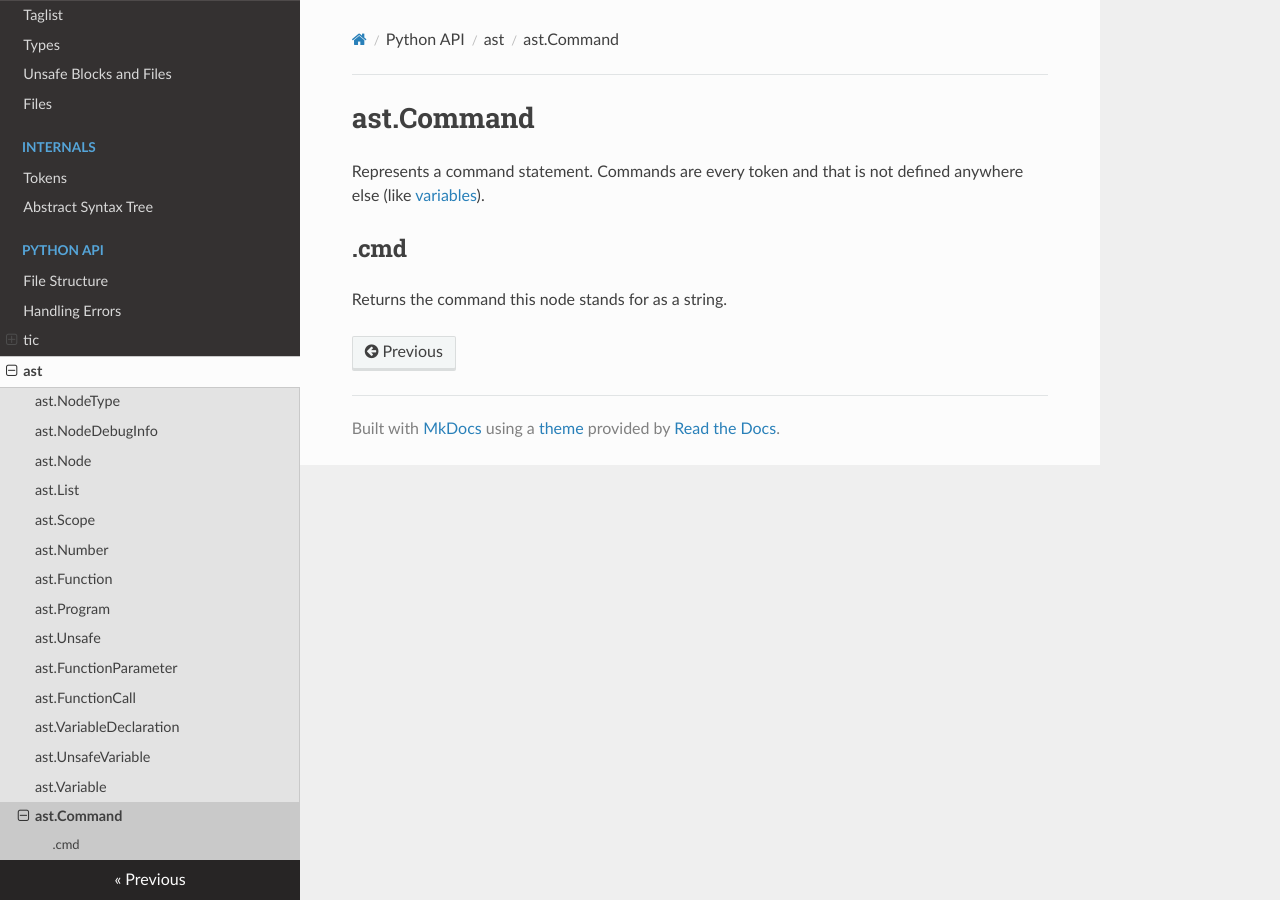
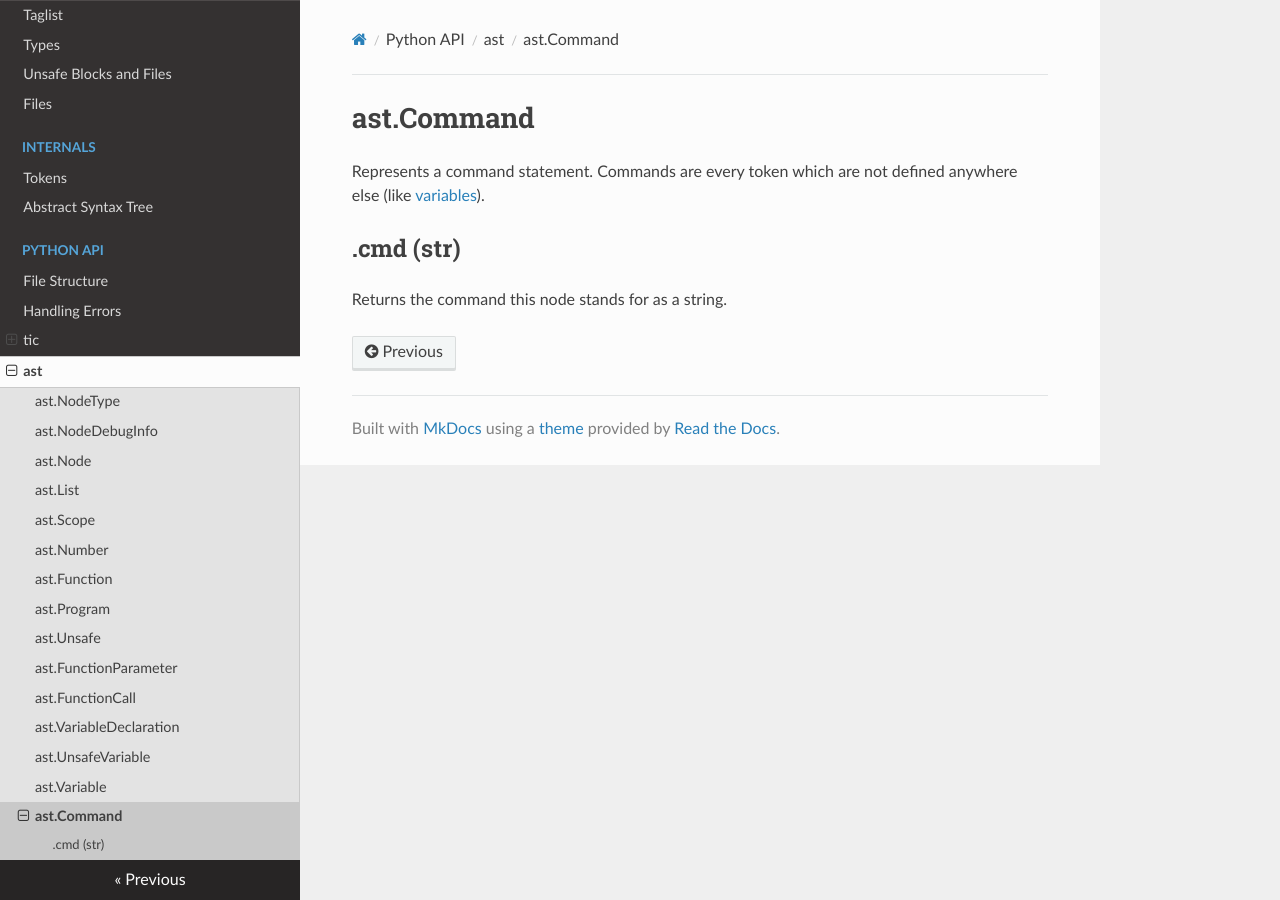
Before and after one commit to maximaximal/TiSuite, an MkDocs documentation site: the page built from docs/python-api/ast/Command.md, in a window 1280 px wide. Built offline with MkDocs 1.6.1, drawn with Linux system fonts in a browser that asks for light colours; nearby versions of some CDN libraries; old or Windows-style settings are respelled for this version of MkDocs.

Commit message:
Remove tibasic folder and edit Command docs.

```diff
--- a/docs/python-api/ast/Command.md
+++ b/docs/python-api/ast/Command.md
@@ -1,7 +1,7 @@
 # ast.Command
 
-Represents a command statement. Commands are every token and that is not defined anywhere else (like [variables](Variable)).
+Represents a command statement. Commands are every token which are not defined anywhere else (like [variables](Variable)).
 
-## .cmd
+## .cmd (str)
 
 Returns the command this node stands for as a string.
```
